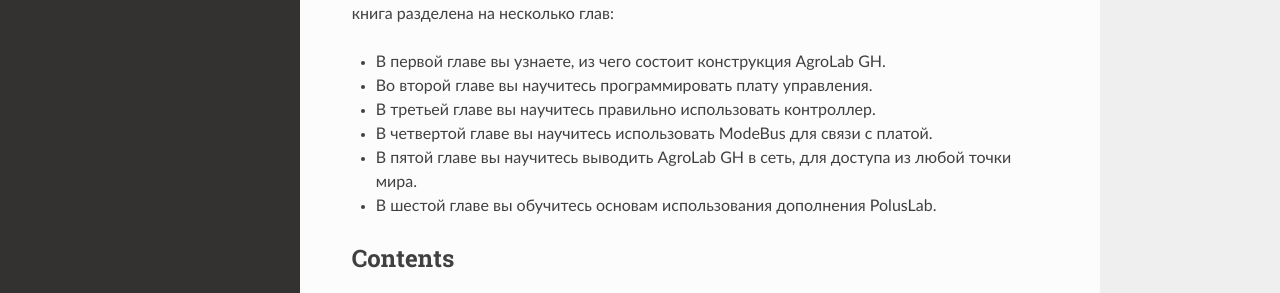
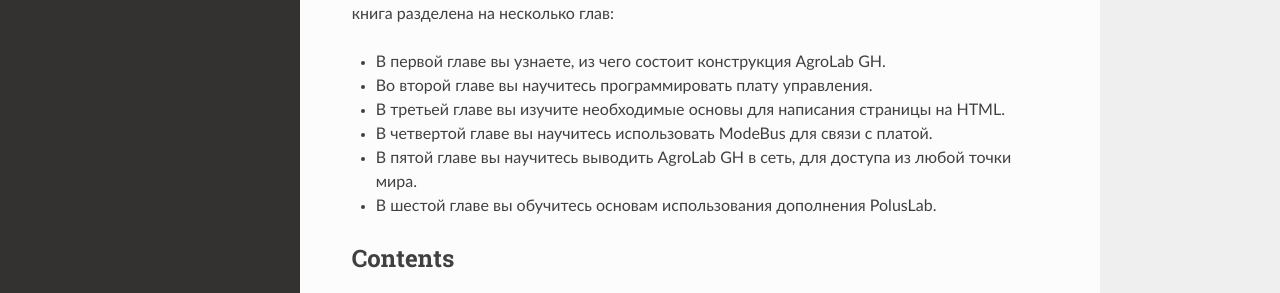
Before and after one commit to BBanwz/book_AL_GH, a Sphinx documentation site: the page built from docs/index.rst, in a window 1280 px wide and 900 px high. Shown: the part 328-621 px from the top of the window. Built offline with Sphinx 7.4.7 and the Read the Docs theme 2.0.0, drawn with Linux system fonts in a browser that asks for light colours.

Commit message:
Update index.rst

```diff
--- a/docs/index.rst
+++ b/docs/index.rst
@@ -5,7 +5,7 @@
 
 * В первой главе вы узнаете, из чего состоит конструкция AgroLab GH.
 * Во второй главе вы научитесь программировать плату управления.
-* В третьей главе вы научитесь правильно использовать контроллер.
+* В третьей главе вы изучите необходимые основы для написания страницы на HTML.
 * В четвертой главе вы научитесь использовать ModeBus для связи с платой.
 * В пятой главе вы научитесь выводить AgroLab GH в сеть, для доступа из любой точки мира.
 * В шестой главе вы обучитесь основам использования дополнения PolusLab.
```
